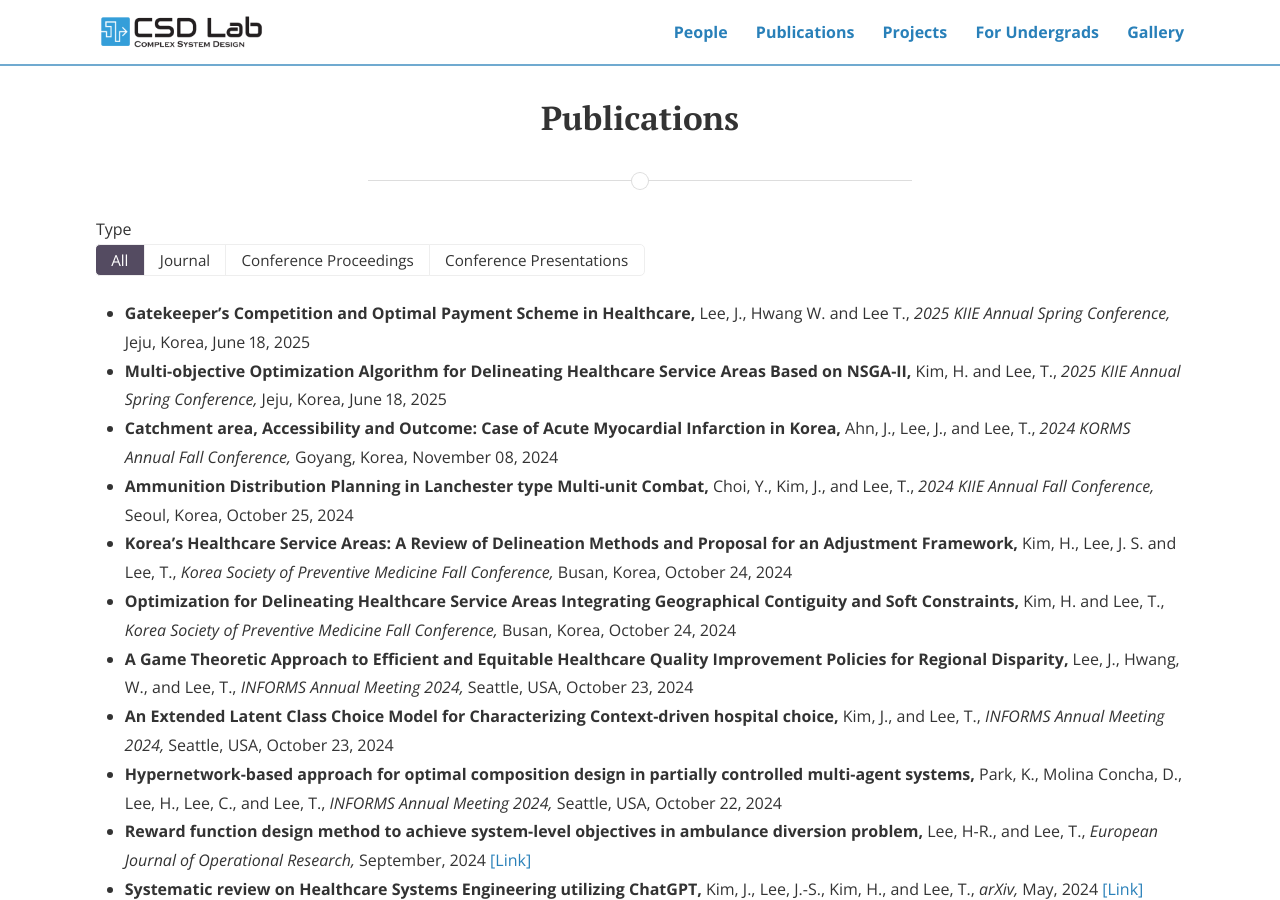
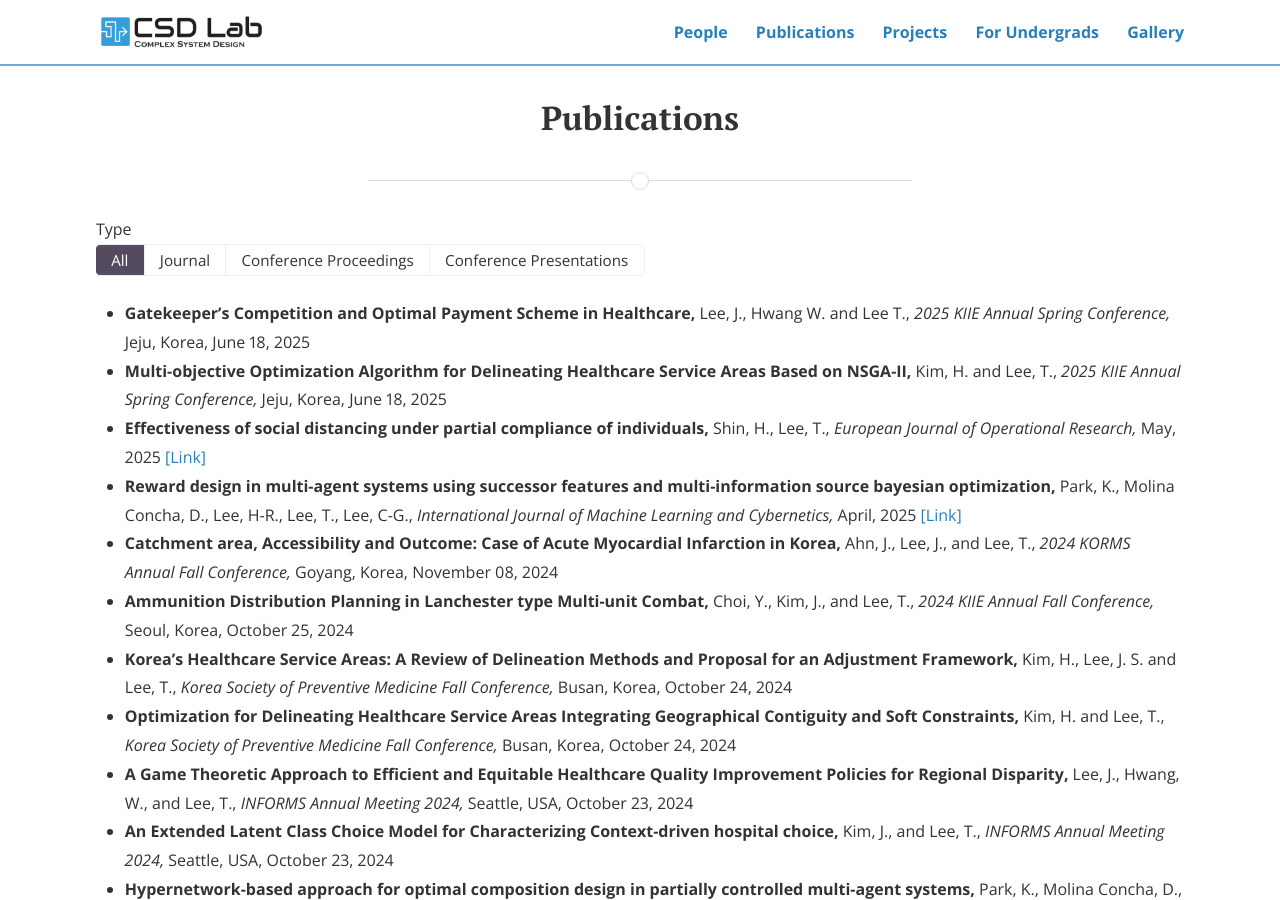
Before and after one commit to CSDlab-KAIST/csdlab-kaist.github.io, a Jekyll site: the page built from publications.html, in a window 1280 px wide and 900 px high. Built offline with Jekyll 4.4.1, drawn with Linux system fonts in a browser that asks for light colours; nearby versions of some CDN libraries.

Commit message:
Update publications.yml

```diff
--- a/_data/publications.yml
+++ b/_data/publications.yml
@@ -2558,3 +2558,35 @@ papers:
         url:
     award: ""
     link: "https://doi.org/10.1016/j.ejor.2024.04.033"
+
+
+  - title: "Reward design in multi-agent systems using successor features and multi-information source bayesian optimization"
+    author: "Park, K., Molina Concha, D., Lee, H-R., Lee, T., Lee, C-G."
+    venue: "International Journal of Machine Learning and Cybernetics"
+    month: April
+    year: 2025
+    yearS: 2025.0418
+    location:
+    topics:
+    type: journal
+    materials:
+      - label:
+        url:
+    award: ""
+    link: "https://doi.org/10.1007/s13042-025-02622-z"
+
+
+  - title: "Effectiveness of social distancing under partial compliance of individuals"
+    author: "Shin, H., Lee, T."
+    venue: "European Journal of Operational Research"
+    month: May
+    year: 2025
+    yearS: 2025.0501
+    location:
+    topics:
+    type: journal
+    materials:
+      - label:
+        url:
+    award: ""
+    link: "https://doi.org/10.1016/j.ejor.2024.11.006"
```
